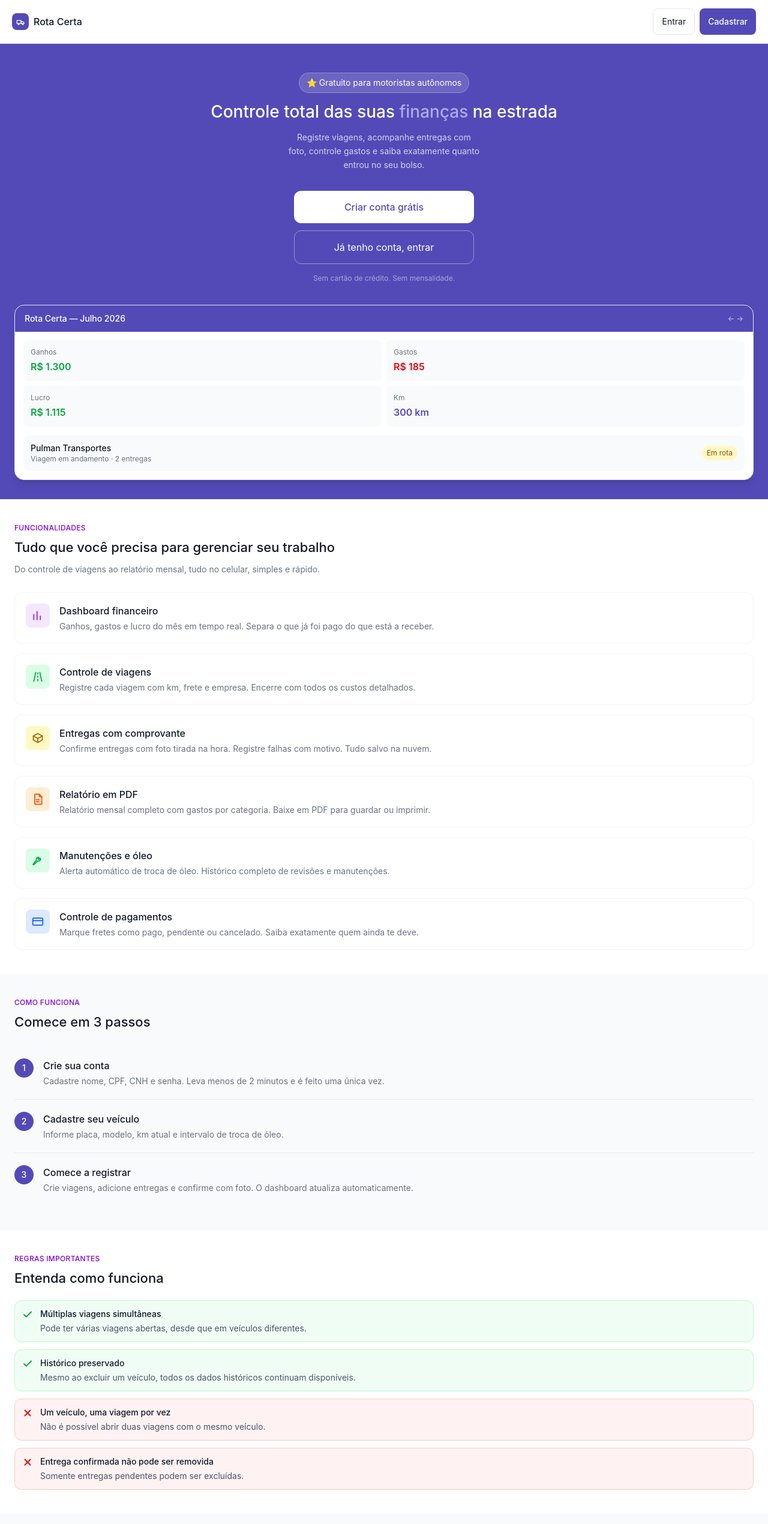
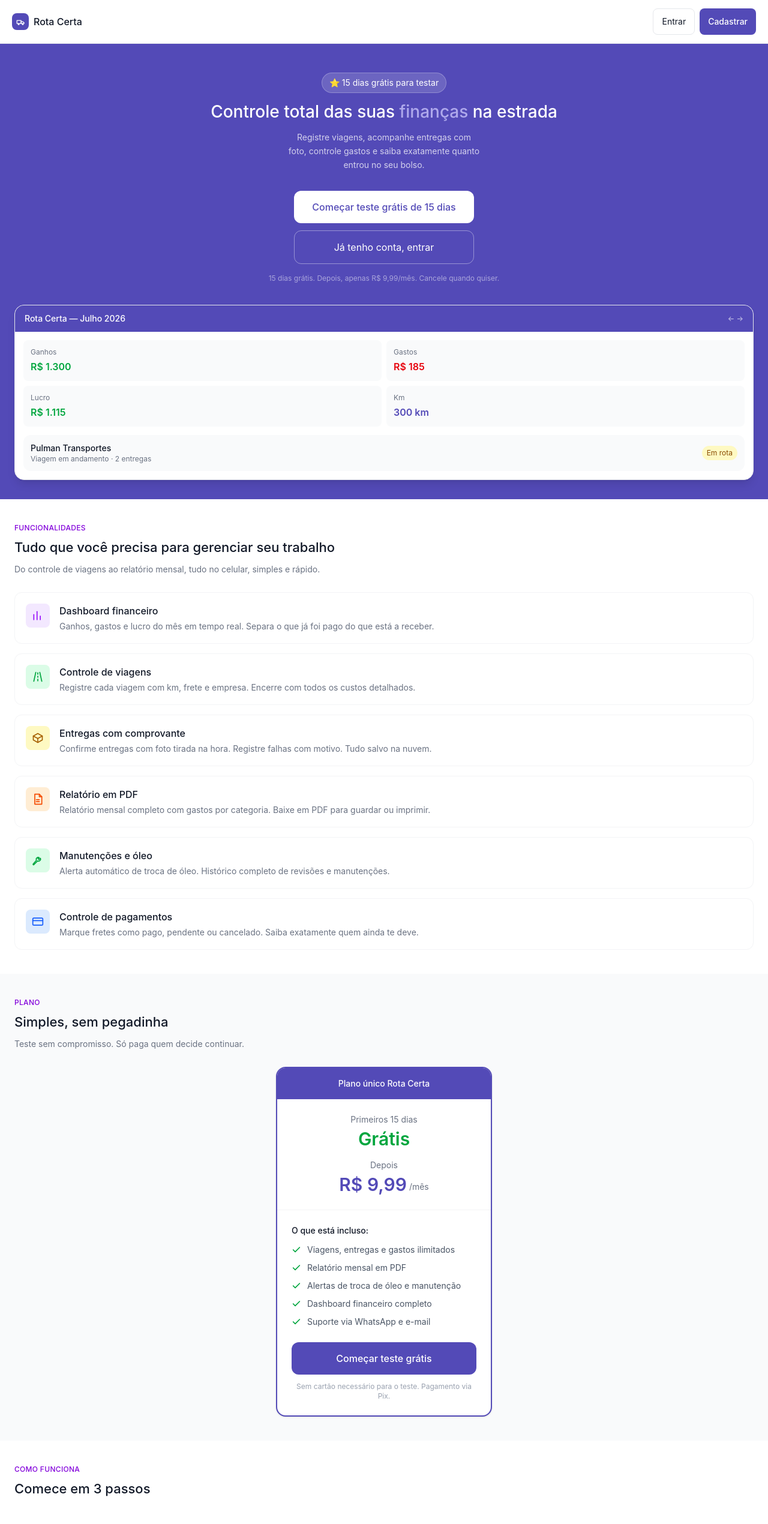
Before and after one commit to fabinho1992/App-Gestao-Motorista-Front, a Next.js app: page / in a window 1280 px wide. Shown: the top 2540 px of the page at 60% size. Built offline with nearby package versions, Linux system fonts and the light colour scheme.

Commit message:
Alterando HomePage

```diff
--- a/src/app/(auth)/registrar/page.tsx
+++ b/src/app/(auth)/registrar/page.tsx
@@ -20,7 +20,6 @@
     email: '',
     cpf: '',
     telefone: '',
-    cnh: '',
     vencimentoCnh: '',
     senha: '',
   })
@@ -32,8 +31,8 @@
 
   async function onSubmit(e: React.FormEvent) {
     e.preventDefault()
-    const { nome, email, cpf, telefone, cnh, vencimentoCnh, senha } = form
-    if (!nome || !email || !cpf || !telefone || !cnh || !vencimentoCnh || !senha) {
+    const { nome, email, cpf, telefone, vencimentoCnh, senha } = form
+    if (!nome || !email || !cpf || !telefone || !vencimentoCnh || !senha) {
       setErro('Preencha todos os campos')
       return
     }
@@ -54,10 +53,6 @@
     const telefoneNumeros = form.telefone.replace(/\D/g, '')
     if (telefoneNumeros.length < 10) {
       setErro('Telefone inválido. Informe DDD + número.')
-      return
-    }
-    if (!form.cnh || form.cnh.trim().length === 0) {
-      setErro('CNH é obrigatória.')
       return
     }
     if (form.vencimentoCnh) {
@@ -109,7 +104,6 @@
           <Input label="Email" name="email" type="email" placeholder="seu@email.com" value={form.email} onChange={onChange} />
           <Input label="CPF" name="cpf" placeholder="000.000.000-00" inputMode="numeric" value={formatarCpf(form.cpf)} onChange={(e) => { setErro(''); setForm({ ...form, cpf: parsearCpf(e.target.value) }) }} />
           <Input label="Telefone" name="telefone" placeholder="(00) 00000-0000" inputMode="numeric" value={formatarTelefone(form.telefone)} onChange={(e) => { setErro(''); setForm({ ...form, telefone: parsearTelefone(e.target.value) }) }} />
-          <Input label="CNH" name="cnh" placeholder="Número da CNH" value={form.cnh} onChange={onChange} />
           <Input label="Vencimento CNH" name="vencimentoCnh" type="date" value={form.vencimentoCnh} onChange={onChange} />
           <div className="flex flex-col gap-1">
             <label className="text-sm font-medium text-[#111827]">Senha</label>
--- a/src/app/(dashboard)/perfil/page.tsx
+++ b/src/app/(dashboard)/perfil/page.tsx
@@ -22,7 +22,6 @@
     cpf: '',
     email: '',
     telefone: '',
-    cnh: '',
     vencimentoCnh: '',
   })
 
@@ -37,7 +36,6 @@
             cpf: parsearCpf(m.cpf),
             email: m.email,
             telefone: parsearTelefone(m.telefone),
-            cnh: m.cnh,
             vencimentoCnh: m.vencimentoCnh ? m.vencimentoCnh.split('T')[0] : '',
           })
         } else {
@@ -90,7 +88,6 @@
         cpf: form.cpf,
         email: form.email,
         telefone: form.telefone,
-        cnh: form.cnh,
         vencimentoCnh: form.vencimentoCnh,
       })
       if (res.isSuccess) {
@@ -129,7 +126,6 @@
         <Input label="Email *" name="email" type="email" value={form.email} onChange={onChange} />
         <Input label="CPF *" name="cpf" type="text" inputMode="numeric" value={formatarCpf(form.cpf)} onChange={(e) => setForm({ ...form, cpf: parsearCpf(e.target.value) })} />
         <Input label="Telefone *" name="telefone" type="text" inputMode="numeric" value={formatarTelefone(form.telefone)} onChange={(e) => setForm({ ...form, telefone: parsearTelefone(e.target.value) })} />
-        <Input label="CNH *" name="cnh" type="text" value={form.cnh} onChange={onChange} />
         <Input label="Vencimento CNH *" name="vencimentoCnh" type="date" value={form.vencimentoCnh} onChange={onChange} />
 
         {erro && <p className="text-sm text-red-600">{erro}</p>}
--- a/src/app/page.tsx
+++ b/src/app/page.tsx
@@ -156,6 +156,14 @@
   },
 ]
 
+const PRICING_ITEMS = [
+  'Viagens, entregas e gastos ilimitados',
+  'Relatório mensal em PDF',
+  'Alertas de troca de óleo e manutenção',
+  'Dashboard financeiro completo',
+  'Suporte via WhatsApp e e-mail',
+]
+
 function Logo() {
   return (
     <div className="flex items-center gap-2">
@@ -197,7 +205,7 @@
       {/* SEÇÃO 2 — HERO + SEÇÃO 3 — PREVIEW DO DASHBOARD */}
       <div className="bg-[#534AB7] px-6 pt-12 pb-14 text-center">
         <span className="inline-block bg-white/15 border border-white/25 rounded-full px-3 py-1.5 text-sm text-white">
-          ⭐ Gratuito para motoristas autônomos
+          ⭐ 15 dias grátis para testar
         </span>
 
         <h1 className="text-[28px] font-medium text-white leading-tight mt-3.5 mb-3.5">
@@ -213,7 +221,7 @@
             href="/registrar"
             className="min-h-[44px] flex items-center justify-center bg-white text-[#534AB7] border-0 rounded-xl px-4 py-[15px] w-full text-base font-medium"
           >
-            Criar conta grátis
+            Começar teste grátis de 15 dias
           </Link>
           <Link
             href="/login"
@@ -224,7 +232,7 @@
         </div>
 
         <p className="text-xs text-white/50 mt-4">
-          Sem cartão de crédito. Sem mensalidade.
+          15 dias grátis. Depois, apenas R$ 9,99/mês. Cancele quando quiser.
         </p>
       </div>
 
@@ -293,8 +301,62 @@
         </div>
       </div>
 
+      {/* SEÇÃO 4.5 — PLANO E PREÇO */}
+      <div className="px-6 py-10 bg-gray-50">
+        <p className="text-xs font-medium text-purple-700 uppercase tracking-wide mb-2">
+          Plano
+        </p>
+        <h2 className="text-[22px] font-medium mb-2.5">
+          Simples, sem pegadinha
+        </h2>
+        <p className="text-sm text-gray-500 mb-7">
+          Teste sem compromisso. Só paga quem decide continuar.
+        </p>
+
+        <div className="bg-white border-2 border-[#534AB7] rounded-2xl overflow-hidden shadow-sm max-w-[360px] mx-auto">
+          <div className="bg-[#534AB7] px-6 py-4 text-center">
+            <p className="text-white text-sm font-medium">Plano único Rota Certa</p>
+          </div>
+
+          <div className="px-6 py-6 text-center border-b border-gray-100">
+            <p className="text-sm text-gray-500 mb-1">Primeiros 15 dias</p>
+            <p className="text-3xl font-semibold text-green-600 mb-4">Grátis</p>
+
+            <p className="text-sm text-gray-500 mb-1">Depois</p>
+            <div className="flex items-end justify-center gap-1">
+              <span className="text-3xl font-semibold text-[#534AB7]">R$ 9,99</span>
+              <span className="text-sm text-gray-500 mb-1">/mês</span>
+            </div>
+          </div>
+
+          <div className="px-6 py-6">
+            <p className="text-sm font-medium mb-3">O que está incluso:</p>
+            <div className="flex flex-col gap-2.5">
+              {PRICING_ITEMS.map((item) => (
+                <div key={item} className="flex items-start gap-2.5">
+                  <svg width="16" height="16" viewBox="0 0 24 24" fill="none" stroke="currentColor" strokeWidth="2.5" strokeLinecap="round" strokeLinejoin="round" className="text-green-600 flex-shrink-0 mt-0.5">
+                    <path d="M20 6L9 17l-5-5" />
+                  </svg>
+                  <p className="text-sm text-gray-600">{item}</p>
+                </div>
+              ))}
+            </div>
+
+            <Link
+              href="/registrar"
+              className="min-h-[44px] mt-6 flex items-center justify-center bg-[#534AB7] text-white border-0 rounded-xl px-4 py-[15px] w-full text-base font-medium"
+            >
+              Começar teste grátis
+            </Link>
+            <p className="text-xs text-gray-400 text-center mt-3">
+              Sem cartão necessário para o teste. Pagamento via Pix.
+            </p>
+          </div>
+        </div>
+      </div>
+
       {/* SEÇÃO 5 — COMO FUNCIONA */}
-      <div className="px-6 py-10 bg-gray-50">
+      <div className="px-6 py-10">
         <p className="text-xs font-medium text-purple-700 uppercase tracking-wide mb-2">
           Como funciona
         </p>
@@ -319,7 +381,7 @@
       </div>
 
       {/* SEÇÃO 6 — REGRAS IMPORTANTES */}
-      <div className="px-6 py-10">
+      <div className="px-6 py-10 bg-gray-50">
         <p className="text-xs font-medium text-purple-700 uppercase tracking-wide mb-2">
           Regras importantes
         </p>
@@ -380,8 +442,11 @@
         <h2 className="text-2xl font-medium text-white mb-2.5">
           Pronto para ter controle das suas finanças?
         </h2>
+        <p className="text-sm text-white/75 mb-2">
+          Comece com 15 dias grátis, sem cartão de crédito.
+        </p>
         <p className="text-sm text-white/75 mb-7">
-          Junte-se aos motoristas que já usam o Rota Certa para saber exatamente quanto ganham e gastam.
+          Depois, continue por apenas <span className="font-semibold text-white">R$ 9,99/mês</span>.
         </p>
 
         <div className="flex flex-col gap-3 max-w-[300px] mx-auto">
@@ -408,6 +473,9 @@
         <p className="text-sm text-gray-500 mb-4">
           Gestão financeira simples e eficiente para motoristas autônomos. Controle suas viagens, entregas e gastos direto do celular.
         </p>
+        <p className="text-xs text-gray-400 mb-4">
+          15 dias grátis, depois R$ 9,99/mês. Cancele quando quiser.
+        </p>
         <div className="border-t border-gray-100 pt-4">
           <p className="text-xs text-gray-400">
             © 2026 Rota Certa. Todos os direitos reservados.
--- a/src/lib/api.ts
+++ b/src/lib/api.ts
@@ -22,7 +22,6 @@
 export interface RegistrarRequest {
   nome: string
   cpf: string
-  cnh: string
   telefone: string
   vencimentoCnh: string
   email: string
@@ -56,7 +55,6 @@
   cpf: string
   email: string
   telefone: string
-  cnh: string
   vencimentoCnh: string
 }
 
@@ -65,7 +63,6 @@
   cpf: string
   email: string
   telefone: string
-  cnh: string
   vencimentoCnh: string
 }
 
```
